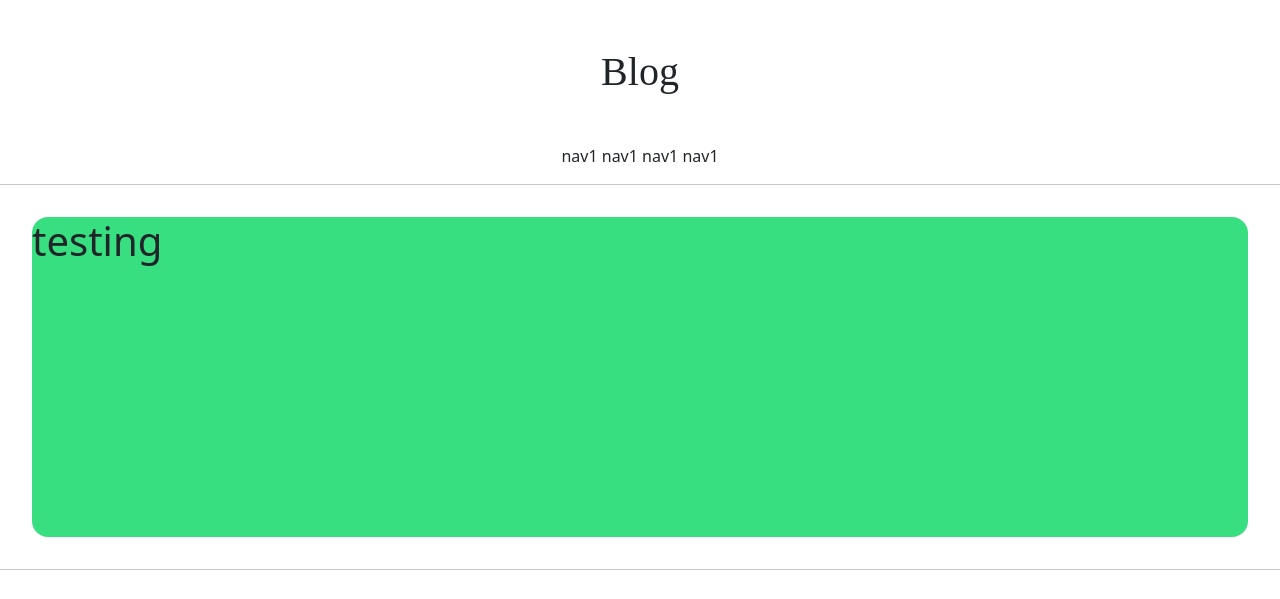
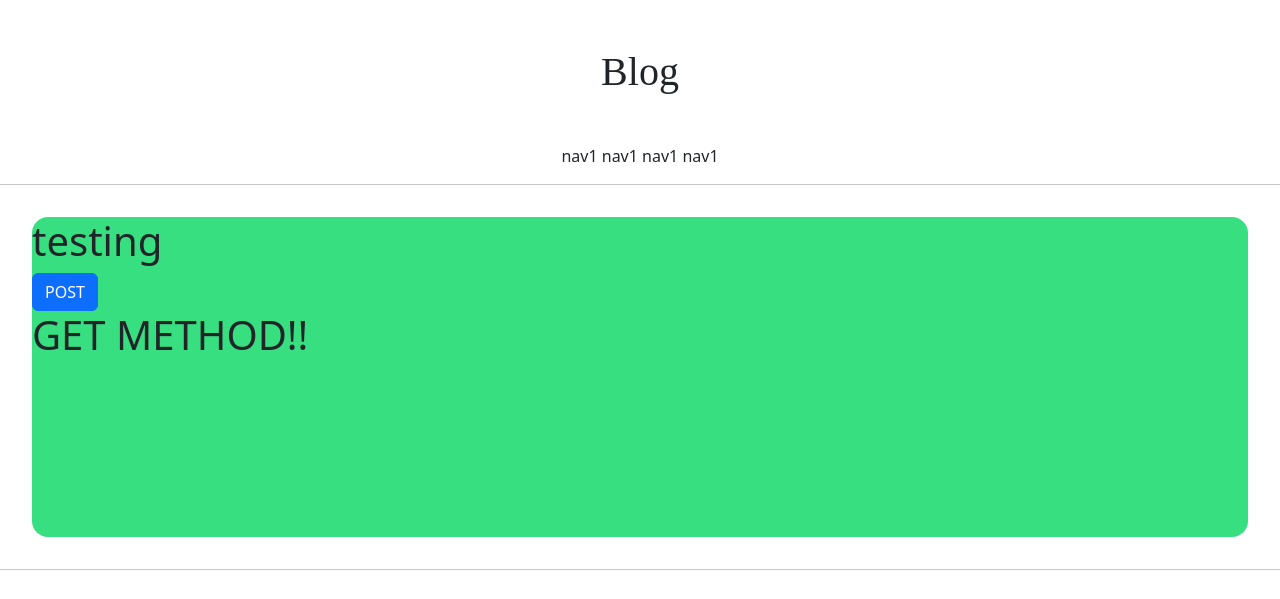
Before and after one commit to thgus8495/django-practice, a Django app: page /account/hello_world/ in a window 1280 px wide. Shown: the top 599 px of the page. Run offline with Django 5.2, Linux system fonts and the light colour scheme; some web fonts are replaced.

Commit message:
django course 16 commit

```diff
--- a/accountapp/templates/accountapp/hello_world.html
+++ b/accountapp/templates/accountapp/hello_world.html
@@ -6,6 +6,13 @@
         <h1>
           testing
         </h1>
+        <form action="/account/hello_world/" method="post">
+            {% csrf_token %}
+            <input type="submit" class="btn btn-primary" value="POST">
+        </form>
+        <h1>
+            {{text}}
+        </h1>
     </div>
 
 {% endblock %}
--- a/accountapp/views.py
+++ b/accountapp/views.py
@@ -4,4 +4,10 @@ from django.shortcuts import render
 # Create your views here.
 
 def hello_world(request):
-    return render(request,'accountapp/hello_world.html')
+
+    if request.method =="POST":
+        return render(request,'accountapp/hello_world.html',
+                      context={'text': "POST METHOD!!"})
+    else:
+        return render(request, 'accountapp/hello_world.html',
+                      context={'text': "GET METHOD!!"})
```
